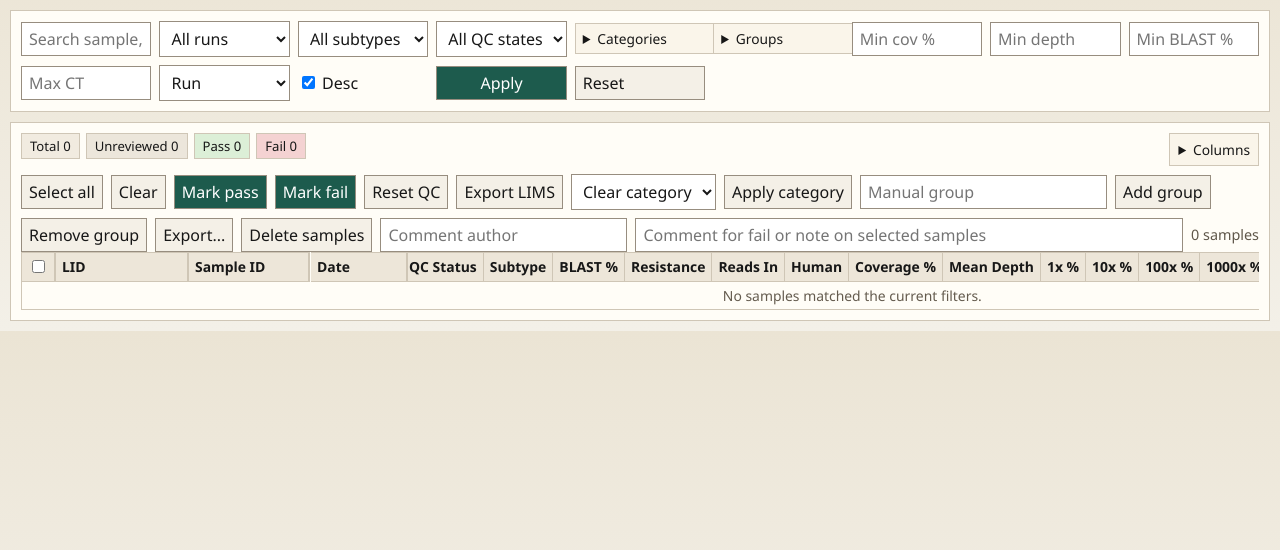
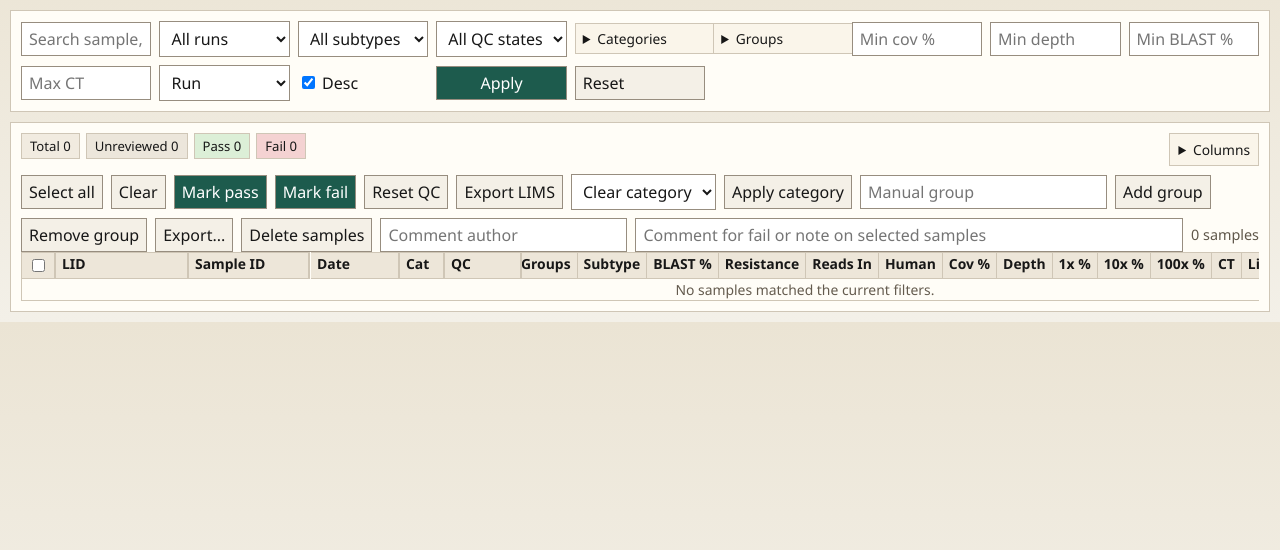
Before and after one commit to SMD-Bioinformatics-Lund/virtitta, a FastAPI app: page / in a window 1280 px wide. Shown: the part 61-611 px from the top of the page. Run offline with FastAPI, Linux system fonts and the light colour scheme; data that the repository does not hold is empty.

Commit message:
UI changes in main table

```diff
--- a/virtitta.example.toml
+++ b/virtitta.example.toml
@@ -26,7 +26,9 @@ visible_columns = [
   "lid",
   "sample_id",
   "generated_date",
+  "sample_category",
   "qc_status",
+  "manual_groups",
   "typing_report_subtype",
   "typing_main_blast_identity",
   "resistance_summary",
@@ -37,7 +39,6 @@ visible_columns = [
   "qc_coverage_1x_pct",
   "qc_coverage_10x_pct",
   "qc_coverage_100x_pct",
-  "qc_coverage_1000x_pct",
   "sample_metadata_ct",
   "sample_metadata_library_concentration_ng_ul",
   "sample_metadata_library_fragment_length_bp",
--- a/virtitta.toml
+++ b/virtitta.toml
@@ -26,7 +26,9 @@ visible_columns = [
   "lid",
   "sample_id",
   "generated_date",
+  "sample_category",
   "qc_status",
+  "manual_groups",
   "typing_report_subtype",
   "typing_main_blast_identity",
   "resistance_summary",
@@ -37,7 +39,6 @@ visible_columns = [
   "qc_coverage_1x_pct",
   "qc_coverage_10x_pct",
   "qc_coverage_100x_pct",
-  "qc_coverage_1000x_pct",
   "sample_metadata_ct",
   "sample_metadata_library_concentration_ng_ul",
   "sample_metadata_library_fragment_length_bp",
--- a/virtitta/static/style.css
+++ b/virtitta/static/style.css
@@ -435,9 +435,10 @@ button.secondary,
 .detail-table td {
   border-right: 1px solid var(--line);
   border-bottom: 1px solid var(--line);
-  padding: 4px 6px;
+  padding: 3px 6px;
   vertical-align: top;
   white-space: nowrap;
+  line-height: 1.12;
 }
 
 .dense-table th:first-child,
@@ -495,11 +496,30 @@ button.secondary,
   max-width: 120px;
 }
 
+.sticky-date {
+  left: 290px;
+  width: 88px;
+  min-width: 88px;
+  max-width: 88px;
+}
+
+.sticky-category {
+  left: 379px;
+  width: 44px;
+  min-width: 44px;
+  max-width: 44px;
+  text-align: center;
+}
+
 .sticky-qc-status {
-  left: 290px;
-  width: 96px;
-  min-width: 96px;
-  max-width: 96px;
+  left: 424px;
+  width: 76px;
+  min-width: 76px;
+  max-width: 76px;
+}
+
+.col-sample_category {
+  text-align: center;
 }
 
 .detail-table th {
```
Also changed, not shown: tests/test_smoke.py (+10 -1 lines), virtitta/config.py (+8 -7 lines), virtitta/templates/index.html (+18 -6 lines).
